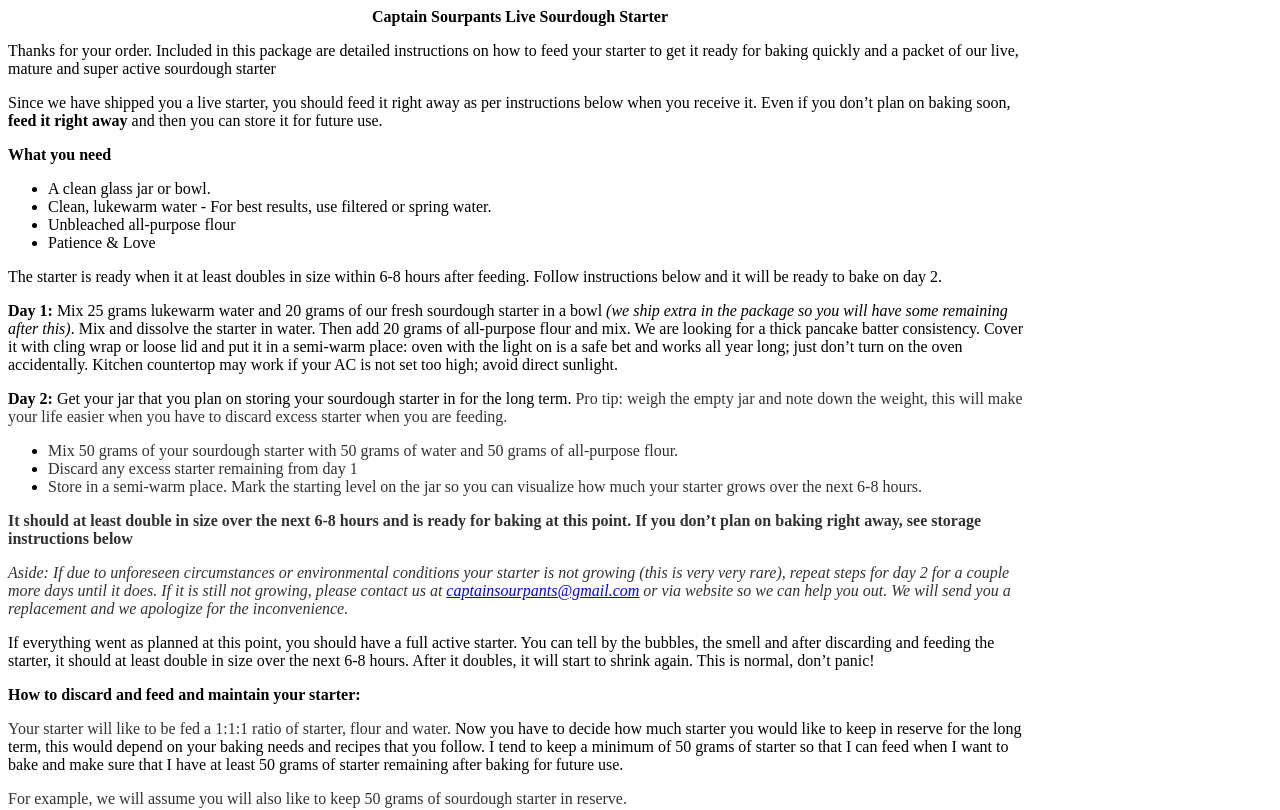
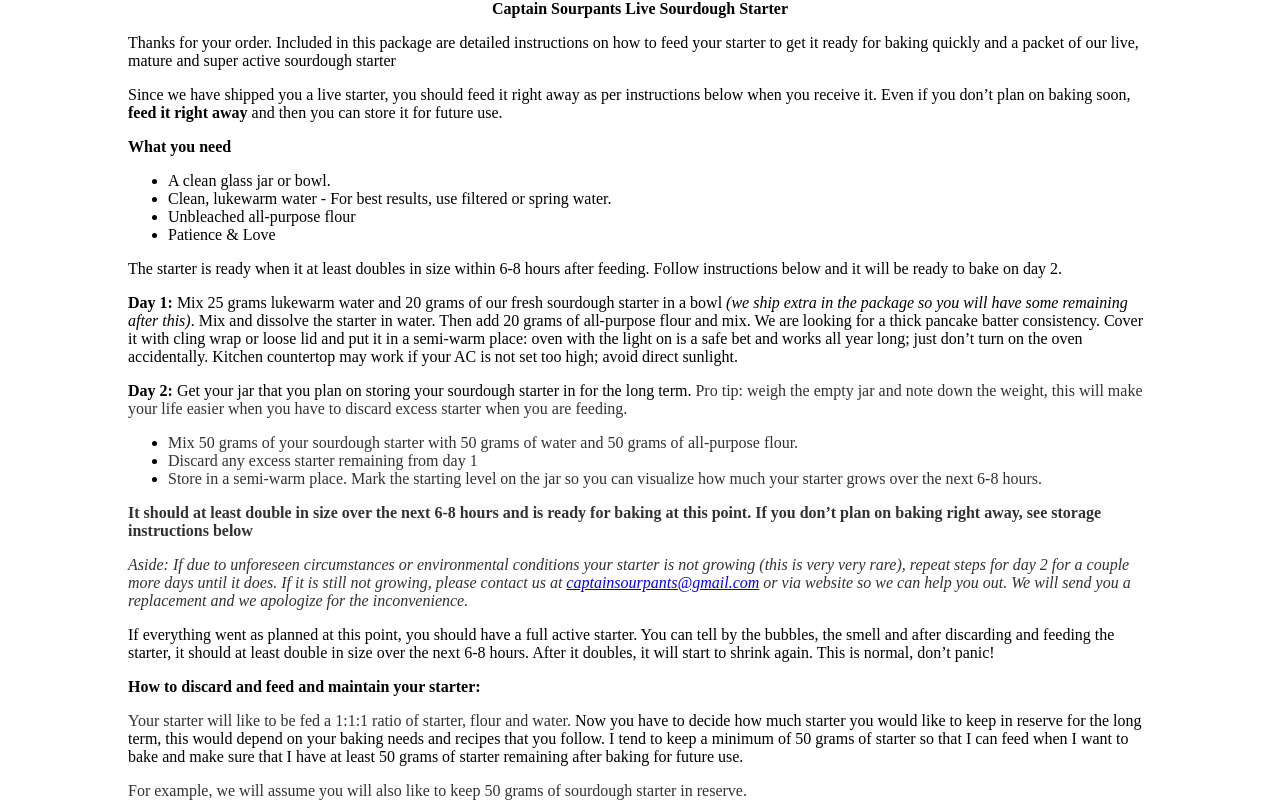
Before and after one commit to CaptainSourpants/captainsourpants.github.io, a plain HTML site: page livestarter.html in a window 1280 px wide. Shown: the top 810 px of the page. Drawn offline with Linux system fonts and the light colour scheme.

Commit message:
Update livestarter.html

```diff
--- a/livestarter.html
+++ b/livestarter.html
@@ -1,7 +1,10 @@
 <html>
 <head>
 <style>
-body{width:80%};
+body{
+  width:80%;
+  margin:auto;
+    };
 </style>
 </head>
 <body>
```
